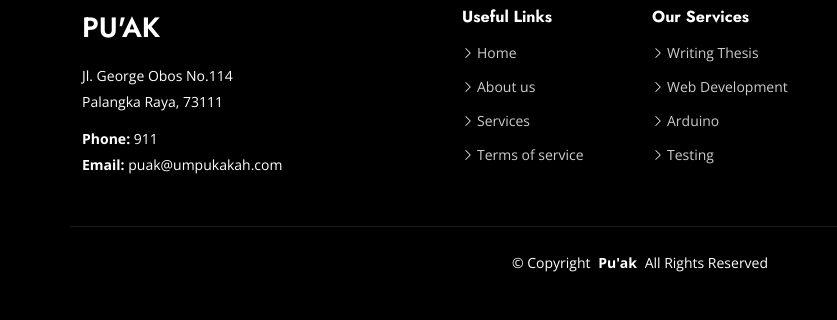
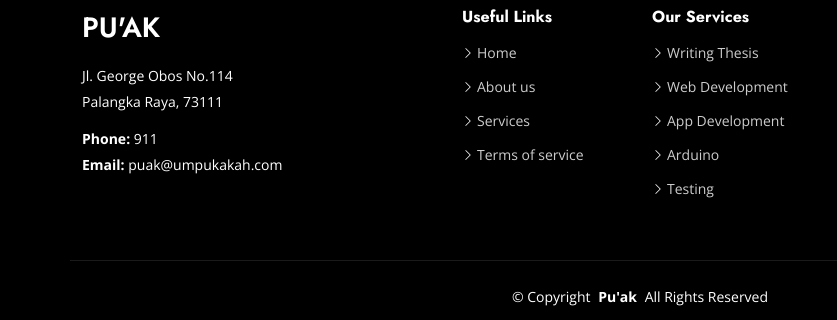
Before and after one commit to kylorond/hahayaba, a plain HTML site: page index.html in a window 1280 px wide. Shown: the part 8141-8461 px from the top of the page, 0-837 px from the left. Drawn offline with nearby package versions, Linux system fonts and the light colour scheme.

Commit message:
Update index.html

```diff
--- a/index.html
+++ b/index.html
@@ -892,6 +892,7 @@
           <ul>
             <li><i class="bi bi-chevron-right"></i> <a href="#">Writing Thesis</a></li>
             <li><i class="bi bi-chevron-right"></i> <a href="#">Web Development</a></li>
+            <li><i class="bi bi-chevron-right"></i> <a href="#">App Development</a></li>
             <li><i class="bi bi-chevron-right"></i> <a href="#">Arduino</a></li>
             <li><i class="bi bi-chevron-right"></i> <a href="#">Testing</a></li>
           </ul>
```
